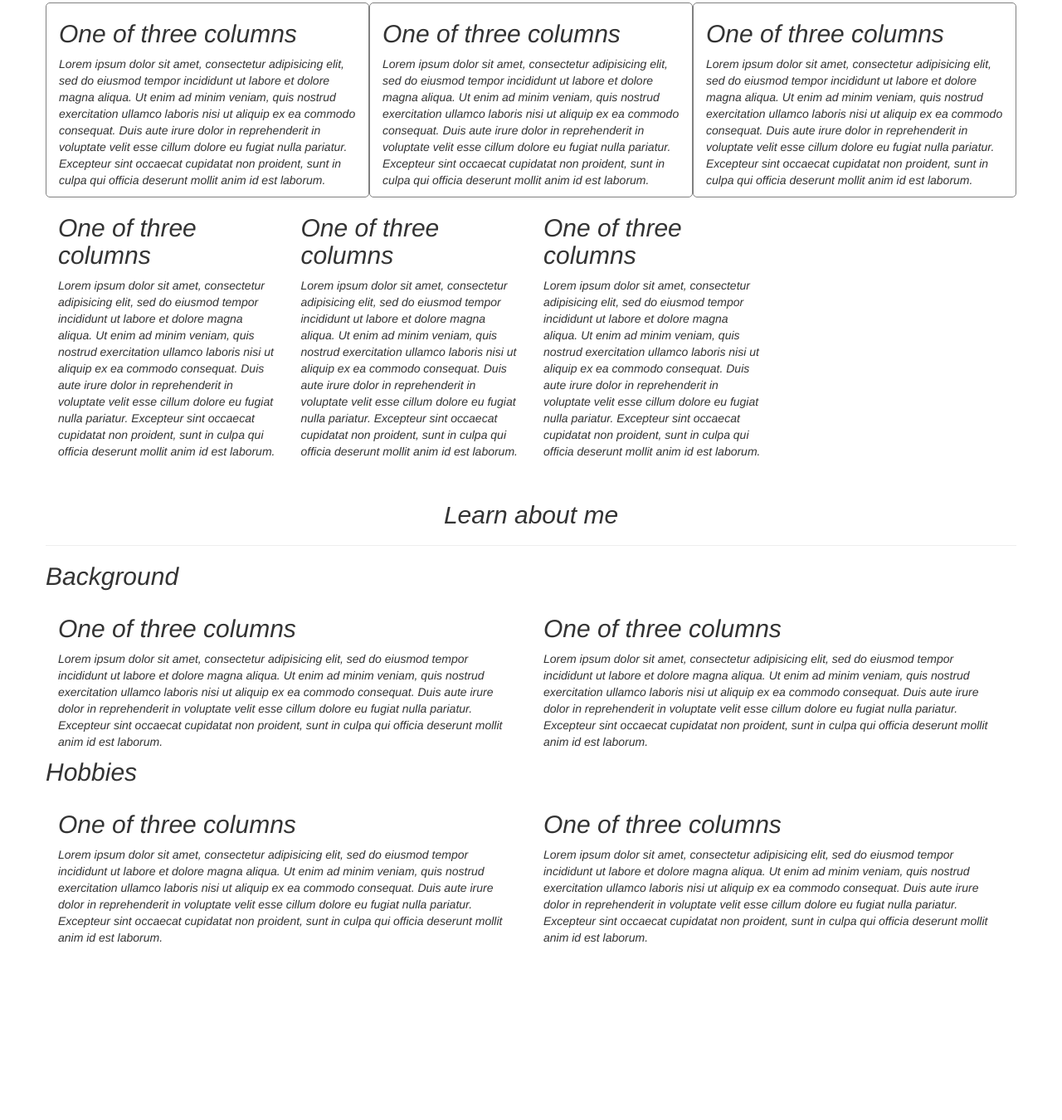
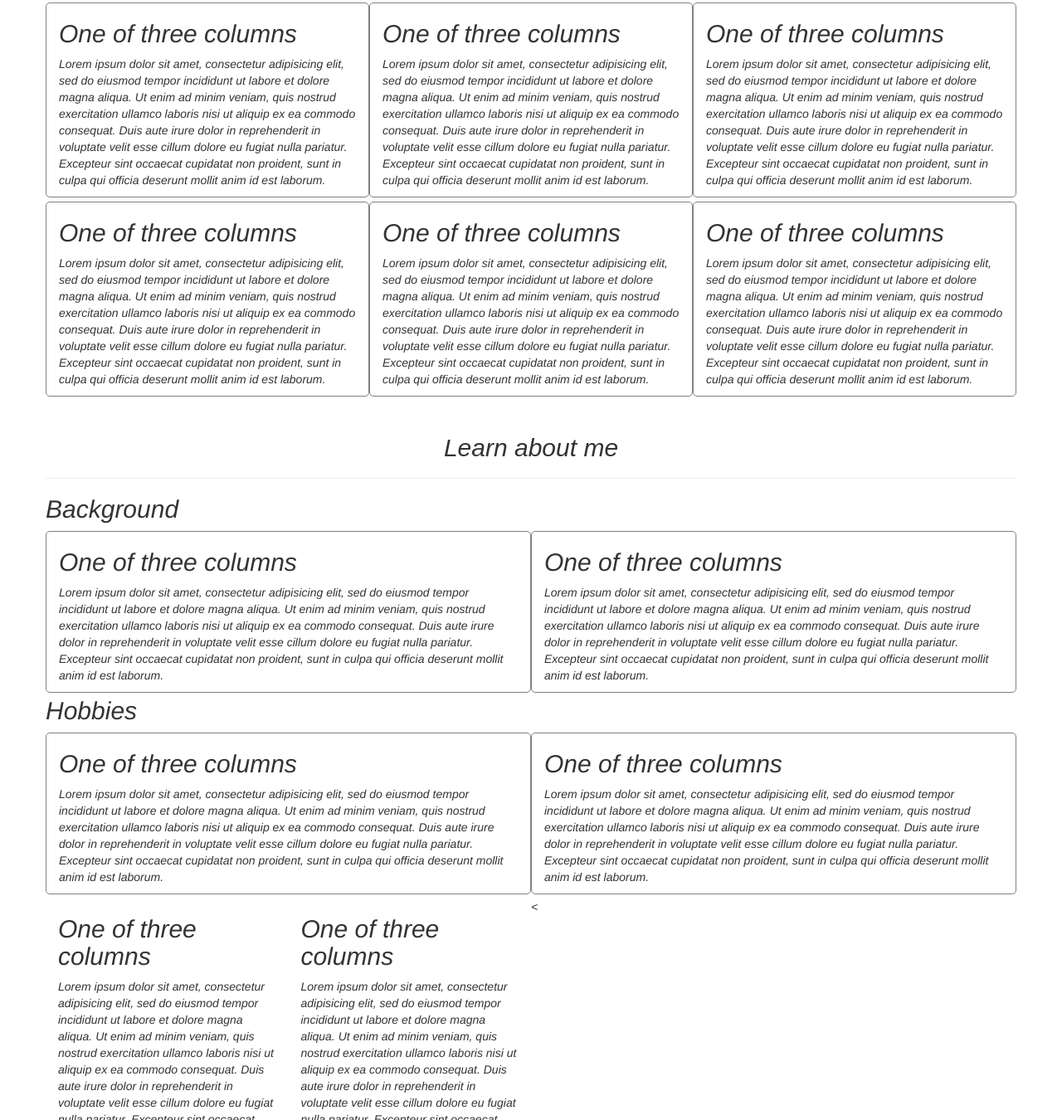
Before and after one commit to FLTOki/projectOne, a plain HTML site: page index.html in a window 1280 px wide. Shown: the part 881-2231 px from the top of the page at 83% size. Before the commit the page ends 2031 px from the top, so only its background shows below. Drawn offline with nearby package versions, Linux system fonts and the light colour scheme.

Commit message:
Add footer and hobbies section styling

```diff
--- a/css/styles.css
+++ b/css/styles.css
@@ -26,9 +26,9 @@ body
   font-size: 50px;
 }
 
-.col-md-4
+.col-md-4, .col-md-6
 {
-  padding-right: 3px;
+  margin-bottom: 5px;
   border: 1px solid grey;
   border-radius: 5px;
 }
--- a/index.html
+++ b/index.html
@@ -44,19 +44,19 @@
                       <p>Lorem ipsum dolor sit amet, consectetur adipisicing elit, sed do eiusmod tempor incididunt ut labore et dolore magna aliqua. Ut enim ad minim veniam, quis nostrud exercitation ullamco laboris nisi ut aliquip ex ea commodo consequat. Duis aute irure dolor in reprehenderit in voluptate velit esse cillum dolore eu fugiat nulla pariatur. Excepteur sint occaecat cupidatat non proident, sunt in culpa qui officia deserunt mollit anim id est laborum.</p>
                   </div>
                 </div>
-
+                <span></span>
                 <div class="row">
-                  <div class="col-md-3">
+                  <div class="col-md-4">
                       <h2>One of three columns</h2>
                       <p>Lorem ipsum dolor sit amet, consectetur adipisicing elit, sed do eiusmod tempor incididunt ut labore et dolore magna aliqua. Ut enim ad minim veniam, quis nostrud exercitation ullamco laboris nisi ut aliquip ex ea commodo consequat. Duis aute irure dolor in reprehenderit in voluptate velit esse cillum dolore eu fugiat nulla pariatur. Excepteur sint occaecat cupidatat non proident, sunt in culpa qui officia deserunt mollit anim id est laborum.</p>
 
                   </div>
-                  <div class="col-md-3">
+                  <div class="col-md-4">
                       <h2>One of three columns</h2>
                       <p>Lorem ipsum dolor sit amet, consectetur adipisicing elit, sed do eiusmod tempor incididunt ut labore et dolore magna aliqua. Ut enim ad minim veniam, quis nostrud exercitation ullamco laboris nisi ut aliquip ex ea commodo consequat. Duis aute irure dolor in reprehenderit in voluptate velit esse cillum dolore eu fugiat nulla pariatur. Excepteur sint occaecat cupidatat non proident, sunt in culpa qui officia deserunt mollit anim id est laborum.</p>
 
                   </div>
-                  <div class="col-md-3">
+                  <div class="col-md-4">
                       <h2>One of three columns</h2>
                       <p>Lorem ipsum dolor sit amet, consectetur adipisicing elit, sed do eiusmod tempor incididunt ut labore et dolore magna aliqua. Ut enim ad minim veniam, quis nostrud exercitation ullamco laboris nisi ut aliquip ex ea commodo consequat. Duis aute irure dolor in reprehenderit in voluptate velit esse cillum dolore eu fugiat nulla pariatur. Excepteur sint occaecat cupidatat non proident, sunt in culpa qui officia deserunt mollit anim id est laborum.</p>
 
@@ -97,6 +97,19 @@
               </div>
             </div>
           </div>
+          <hr>
+
+          <div class="footer">
+            <<div class="col-sm-3">
+              <h2>One of three columns</h2>
+              <p>Lorem ipsum dolor sit amet, consectetur adipisicing elit, sed do eiusmod tempor incididunt ut labore et dolore magna aliqua. Ut enim ad minim veniam, quis nostrud exercitation ullamco laboris nisi ut aliquip ex ea commodo consequat. Duis aute irure dolor in reprehenderit in voluptate velit esse cillum dolore eu fugiat nulla pariatur. Excepteur sint occaecat cupidatat non proident, sunt in culpa qui officia deserunt mollit anim id est laborum.</p>
+            </div>
+
+            <div class="col-sm-3">
+              <h2>One of three columns</h2>
+              <p>Lorem ipsum dolor sit amet, consectetur adipisicing elit, sed do eiusmod tempor incididunt ut labore et dolore magna aliqua. Ut enim ad minim veniam, quis nostrud exercitation ullamco laboris nisi ut aliquip ex ea commodo consequat. Duis aute irure dolor in reprehenderit in voluptate velit esse cillum dolore eu fugiat nulla pariatur. Excepteur sint occaecat cupidatat non proident, sunt in culpa qui officia deserunt mollit anim id est laborum.</p>
+            </div>
+          </div>
         </div>
       </div>
   </body>
```
